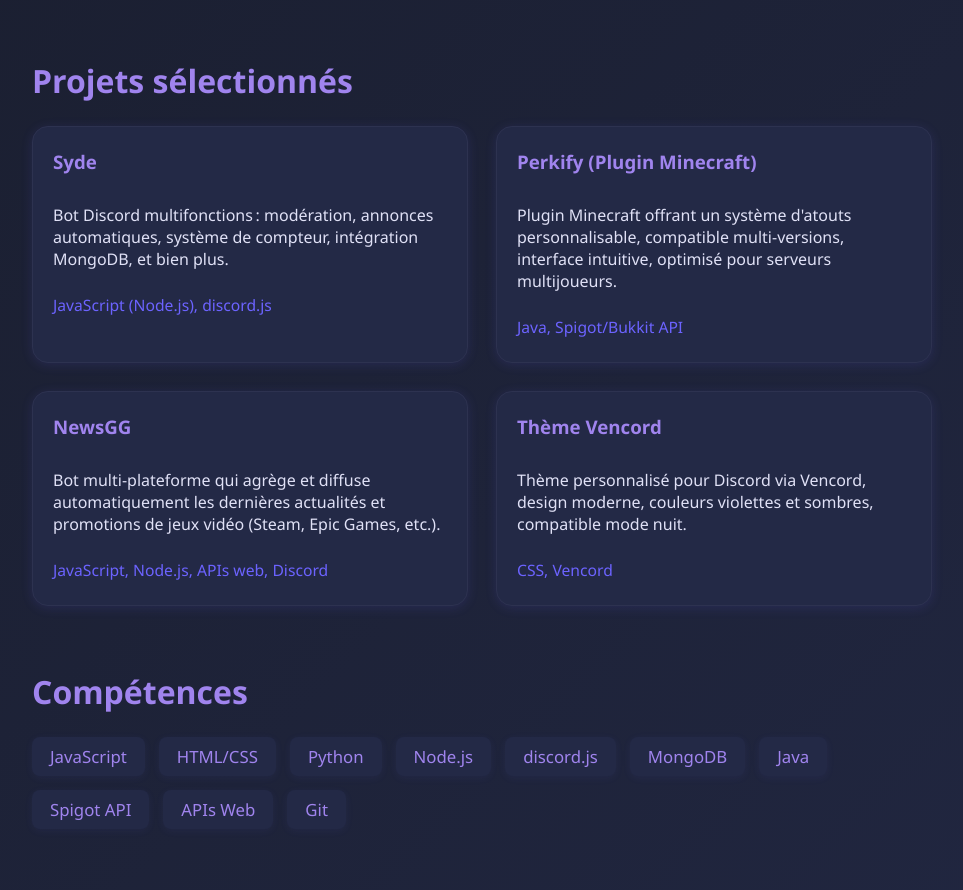
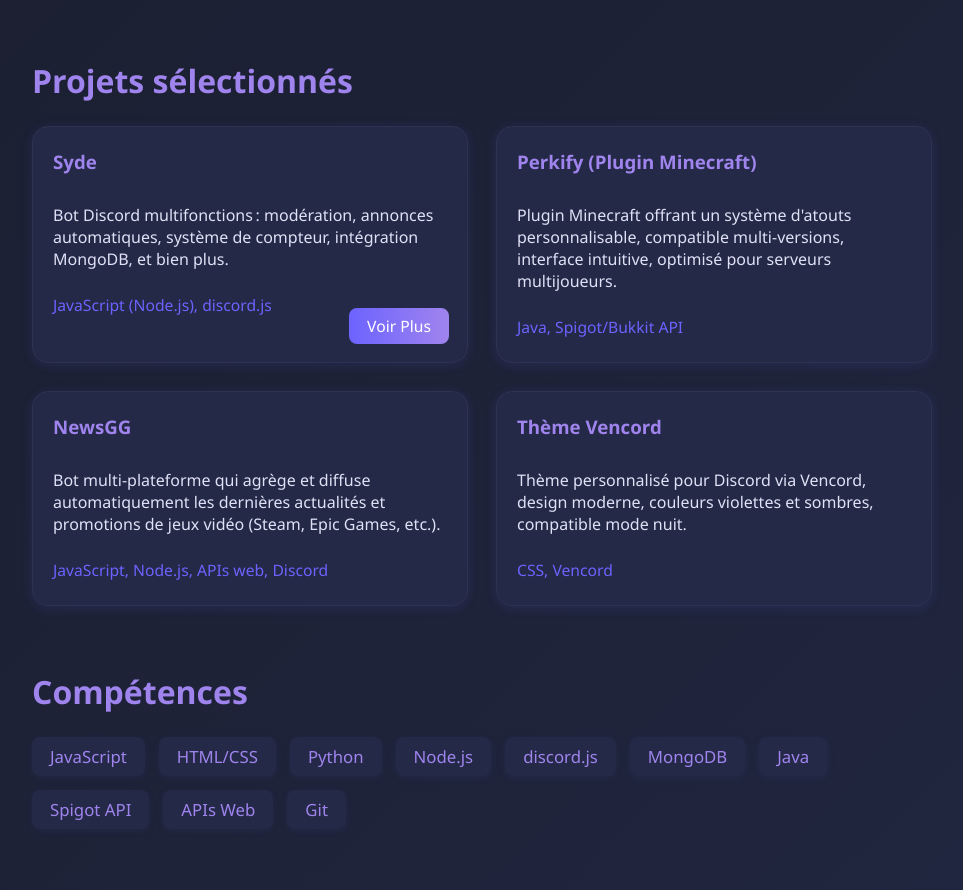
Before and after one commit to sheygow/portfolio, a plain HTML site: page index.html in a window 1280 px wide. Shown: the part 900-1790 px from the top of the page, without its empty margins (158-1121 px from the left). Drawn offline with Linux system fonts and the light colour scheme.

Commit message:
Update index.html

```diff
--- a/index.html
+++ b/index.html
@@ -75,10 +75,11 @@
     <section id="projects" class="projects-section">
       <h2>Projets sélectionnés</h2>
       <div class="project-list">
-        <div class="project-card">
+        <div class="project-card" style="position: relative;">
           <h3>Syde</h3>
           <p>Bot Discord multifonctions : modération, annonces automatiques, système de compteur, intégration MongoDB, et bien plus.</p>
           <span class="project-tech">JavaScript (Node.js), discord.js</span>
+          <a href="https://sheygo.gitbook.io/documentation" target="_blank" class="voir-plus-btn" style="position: absolute; right: 18px; bottom: 18px; padding: 7px 18px; background: linear-gradient(90deg, #6c63ff 0%, #a084ee 100%); color: #fff; border-radius: 8px; text-decoration: none; font-weight: 500; font-size: 0.98rem; transition: background 0.2s;">Voir Plus</a>
         </div>
         <div class="project-card">
           <h3>Perkify (Plugin Minecraft)</h3>
```
